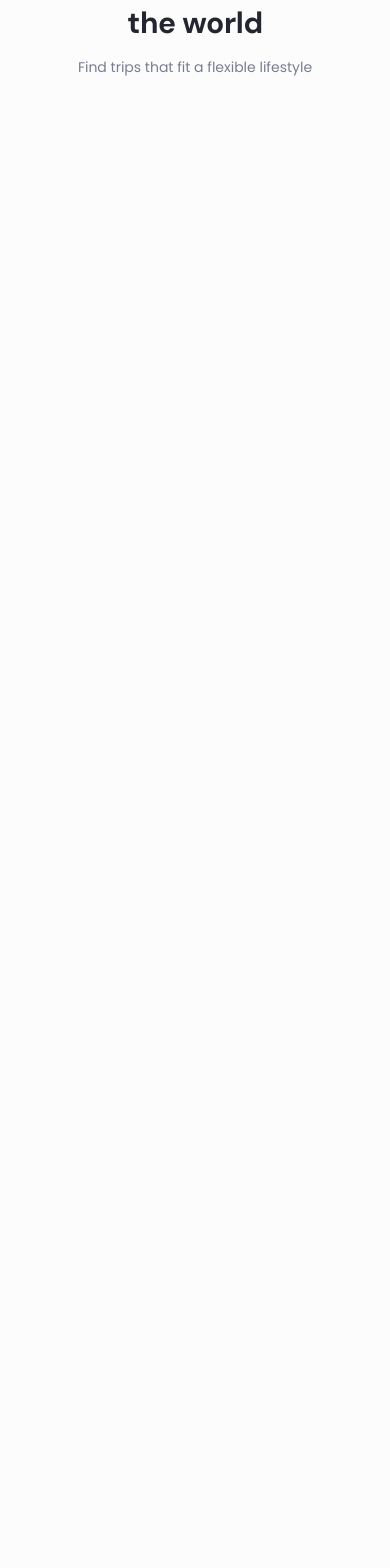
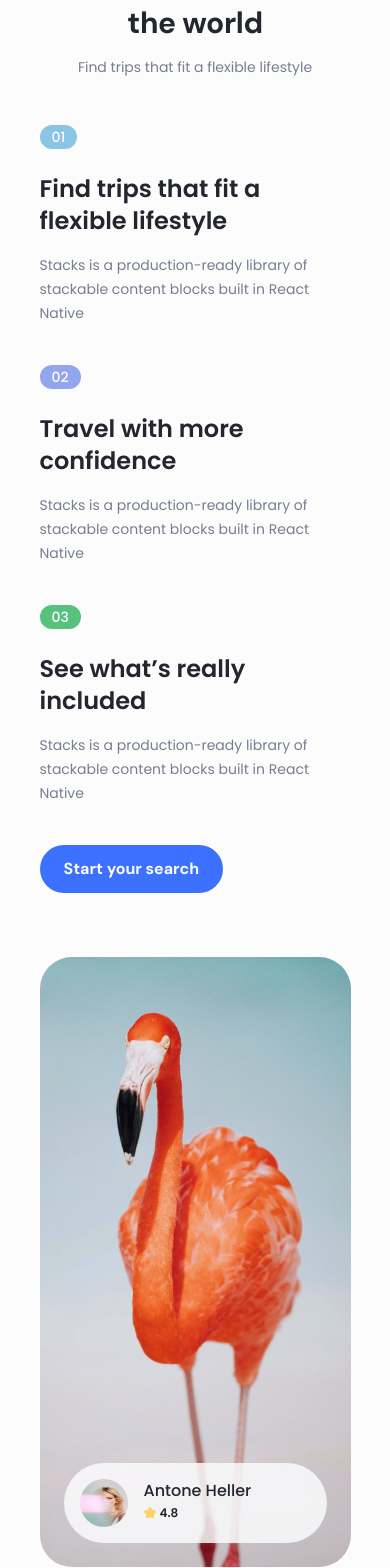
Before and after one commit to hasanlashgari01/fleet-react, a React (Vite) app: page / in a window 390 px wide. Shown: the part 1720-3288 px from the top of the page. Before the commit the page ends 1797 px from the top, so only its background shows below. Built offline with nearby package versions, Linux system fonts and the light colour scheme.

Commit message:
about section mobile size

```diff
--- a/index.html
+++ b/index.html
@@ -329,20 +329,23 @@
                     fill-rule="evenodd"
                     clip-rule="evenodd"
                     d="M9.90906 7.26521C9.50324 6.8906 8.87058 6.9159 8.49597 7.32172L5.2652 10.8217C4.9116 11.2047 4.9116 11.7952 5.26519 12.1782L8.49597 15.6783C8.87057 16.0841 9.50323 16.1094 9.90905 15.7348C10.3149 15.3602 10.3402 14.7276 9.96558 14.3217L8.28397 12.5L18 12.5C18.5523 12.5 19 12.0523 19 11.5C19 10.9477 18.5523 10.5 18 10.5L8.284 10.5L9.96557 8.67829C10.3402 8.27247 10.3149 7.63981 9.90906 7.26521Z"
-                    fill="#777E91"
+                    fill="currentColor"
                 />
             </symbol>
-            <symbol
-                id="arrow-right"
-                viewBox="0 0 24 24"
-                fill="none"
-                xmlns="http://www.w3.org/2000/svg"
-            >
+            <symbol id="arrow-right" viewBox="0 0 24 24" fill="none" xmlns="http://www.w3.org/2000/svg">
                 <path
                     fill-rule="evenodd"
                     clip-rule="evenodd"
                     d="M14.0909 7.26521C14.4968 6.8906 15.1294 6.9159 15.504 7.32172L18.7348 10.8217C19.0884 11.2047 19.0884 11.7952 18.7348 12.1782L15.504 15.6783C15.1294 16.0841 14.4968 16.1094 14.091 15.7348C13.6851 15.3602 13.6598 14.7276 14.0344 14.3217L15.716 12.5L6 12.5C5.44771 12.5 5 12.0523 5 11.5C5 10.9477 5.44771 10.5 6 10.5L15.716 10.5L14.0344 8.67829C13.6598 8.27247 13.6851 7.63981 14.0909 7.26521Z"
-                    fill="#777E91"
+                    fill="currentColor"
+                />
+            </symbol>
+            <symbol id="star" viewBox="0 0 12 12" fill="none" xmlns="http://www.w3.org/2000/svg">
+                <path
+                    fill-rule="evenodd"
+                    clip-rule="evenodd"
+                    d="M7.26769 0.771504L8.34956 2.90038L10.7783 3.24313C11.9161 3.40365 12.4362 4.80771 11.5591 5.63743L9.81456 7.28626L10.2251 9.60958C10.4354 10.7998 9.17219 11.5991 8.17749 11.0923L5.99989 9.98149L3.82294 11.0919C2.82677 11.6004 1.56462 10.7984 1.77462 9.60963L2.18521 7.28626L0.440938 5.63766C-0.436791 4.80734 0.0851323 3.40358 1.22135 3.24315L3.6503 2.90036L4.73271 0.771504C5.25549 -0.257123 6.745 -0.257213 7.26769 0.771504Z"
+                    fill="#FFD166"
                 />
             </symbol>
         </svg>
--- a/src/components/About.jsx
+++ b/src/components/About.jsx
@@ -1,12 +1,55 @@
+import AboutFeature from "./AboutFeature";
 import SectionTop from "./SectionTop";
 
 function About() {
     return (
-        <div className="container">
+        <div className="container pb-16 lg:pb-28 2xl:pb-[136px]">
             <SectionTop
                 title="Travel to make memories all around the world"
                 description="Find trips that fit a flexible lifestyle"
             />
+            <div className="flex flex-col lg:flex-row gap-y-16 mt-12 lg:mt-20 2xl:mt-[127px]">
+                <div className="space-y-10">
+                    <AboutFeature
+                        num="01"
+                        numBackground="bg-primary-2"
+                        title="Find trips that fit a flexible lifestyle"
+                        description="Stacks is a production-ready library of stackable content blocks built in React Native"
+                    />
+                    <AboutFeature
+                        num="02"
+                        numBackground="bg-primary-3"
+                        title="Travel with more confidence"
+                        description="Stacks is a production-ready library of stackable content blocks built in React Native"
+                    />
+                    <AboutFeature
+                        num="03"
+                        numBackground="bg-primary-4"
+                        title="See what’s really included"
+                        description="Stacks is a production-ready library of stackable content blocks built in React Native"
+                    />
+                    <span className="search-btn">Start your search</span>
+                </div>
+
+                <div className="relative w-full h-[610px] rounded-[32px] overflow-hidden">
+                    <img src="/public/images/about.jpg" className="w-full h-full object-cover" alt="" />
+
+                    <div className="absolute inset-6 top-auto flex gap-x-4 h-20 p-4 pr-8 bg-gradient-to-tr bg-gradient-2 from-0% bg-gradient-2/[83%] to-100% rounded-full">
+                        <img src="/public/images/Profile 1.jpg" className="shrink-0 w-12 h-12 rounded-full" alt="" />
+                        <div className="shrink-0" >
+                            <h3 className="text-neutral-2 font-PoppinsMedium text-base" >Antone Heller</h3>
+                            <span className="flex items-center gap-x-1">
+                                <svg className="w-3 h-3">
+                                    <use href="#star"></use>
+                                </svg>
+                                <span className="text-neutral-2 font-PoppinsSemiBold text-xs/5">4.8</span>
+                            </span>
+                        </div>
+                    </div>
+
+                    <div className="absolute"></div>
+                </div>
+            </div>
         </div>
     );
 }
--- /dev/null
+++ b/src/components/AboutFeature.jsx
@@ -0,0 +1,11 @@
+function AboutFeature({ num, numBackground, title, description }) {
+    return (
+        <div>
+            <span className={`${numBackground} py-0.5 px-3 text-neutral-8 font-PoppinsMedium text-sm rounded-full`}>{num}</span>
+            <h1 className="mt-6 text-neutral-2 font-PoppinsSemiBold text-2xl" >{title}</h1>
+            <p className="mt-4 text-neutral-4 font-PoppinsRegular text-sm/6" >{description}</p>
+        </div>
+    );
+}
+
+export default AboutFeature;
--- a/src/components/Hero.jsx
+++ b/src/components/Hero.jsx
@@ -11,9 +11,7 @@ function Hero() {
                     <p className="mb-6 lg:w-fit text-neutral-2 text-center font-PoppinsMedium text-base">
                         Find and book a great experience.
                     </p>
-                    <span className="inline-flex mx-auto lg:mx-0 lg:w-fit py-4 px-6 bg-primary-1 text-neutral-8 font-DMSansBold text-base/4 rounded-full">
-                        Start your search
-                    </span>
+                    <span className="search-btn mx-auto">Start your search</span>
                 </div>
                 <div
                     id="hero"
--- a/src/index.css
+++ b/src/index.css
@@ -111,6 +111,10 @@
     .search__link--active {
         @apply text-neutral-2;
     }
+
+    .search-btn {
+        @apply inline-flex lg:mx-0 lg:w-fit py-4 px-6 bg-primary-1 text-neutral-8 font-DMSansBold text-base/4 rounded-full;
+    }
 }
 
 /* Scroll bar styles */
--- a/tailwind.config.js
+++ b/tailwind.config.js
@@ -44,6 +44,7 @@ export default {
                 },
                 gradient: {
                     1: "#ecf8fc",
+                    2: "#fcfcfd",
                 },
             },
             boxShadow: {
```
Also changed, not shown: public/images/about.jpg (added).
